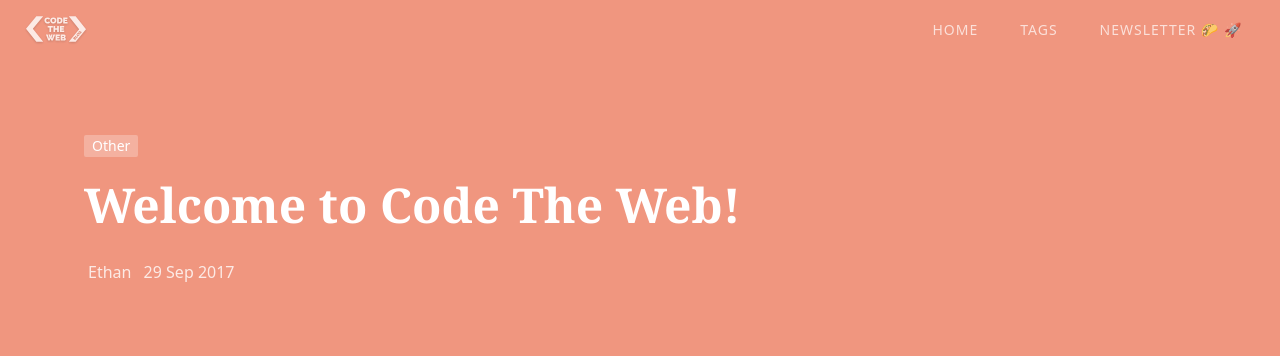
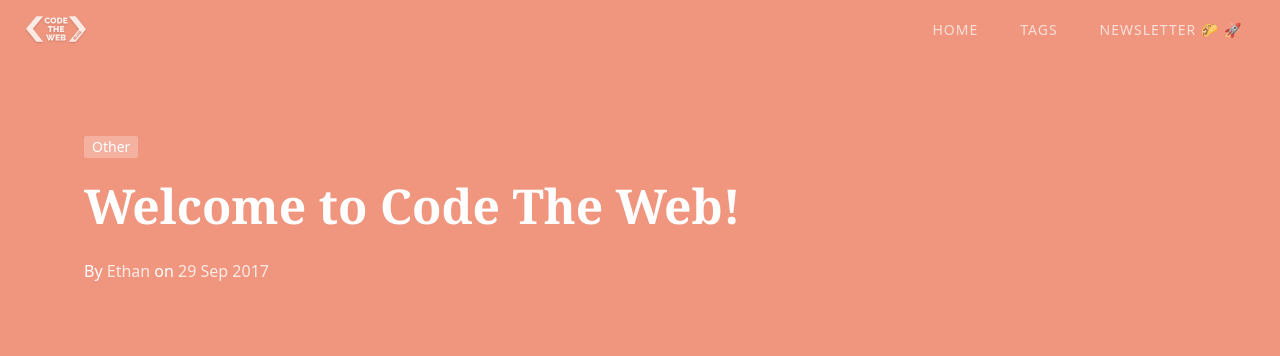
Before and after one commit to Booligoosh/codetheweb.blog, a Jekyll site: the page built from _posts/2017-09-29-welcome.md, in a window 1280 px wide. Shown: the top 356 px of the page. Built offline with Jekyll 4.4.1, drawn with Linux system fonts in a browser that asks for light colours; nearby versions of some CDN libraries; some web fonts are replaced; comment, search, counter and statistics services are not loaded.

Commit message:
Made post meta items nicer

```diff
--- a/_layouts/post.html
+++ b/_layouts/post.html
@@ -53,8 +53,8 @@
                 </div>
                 <h1>{{ page.title }}</h1>
                 <div class="post-meta">
-                    <span class="post-meta-item"><i class="iconfont icon-author"></i><!--<a href="{{ site.url }}" target="_blank" rel="author">-->{% if page.author %}{{ page.author }}{% else %}{{ site.author }}{% endif %}<!--</a>--></span>
-                    <time class="post-meta-item" datetime="{{ page.date | date:"%y-%m-%d" }}"><i class="iconfont icon-date"></i>{{ page.date | date_to_string }}</time>
+                    By <span class="post-meta-item"><!--<i class="iconfont icon-author"></i>--><!--<a href="{{ site.url }}" target="_blank" rel="author">-->{% if page.author %}{{ page.author }}{% else %}{{ site.author }}{% endif %}<!--</a>--></span>
+                    on <time class="post-meta-item" datetime="{{ page.date | date:"%y-%m-%d" }}"><!--<i class="iconfont icon-date"></i>-->{{ page.date | date_to_string }}</time>
                 </div>
             </div>
             <div class="post-header-sidebar-spacer"></div>
--- a/_sass/theme/common.scss
+++ b/_sass/theme/common.scss
@@ -419,7 +419,7 @@
             display: inline-block;
             font-size: 16px;
             color: #fff;
-            margin-right: 4px;
+            // margin-right: 4px;
             opacity: .8;
             &:last-child {
                 margin-right: 0;
```
